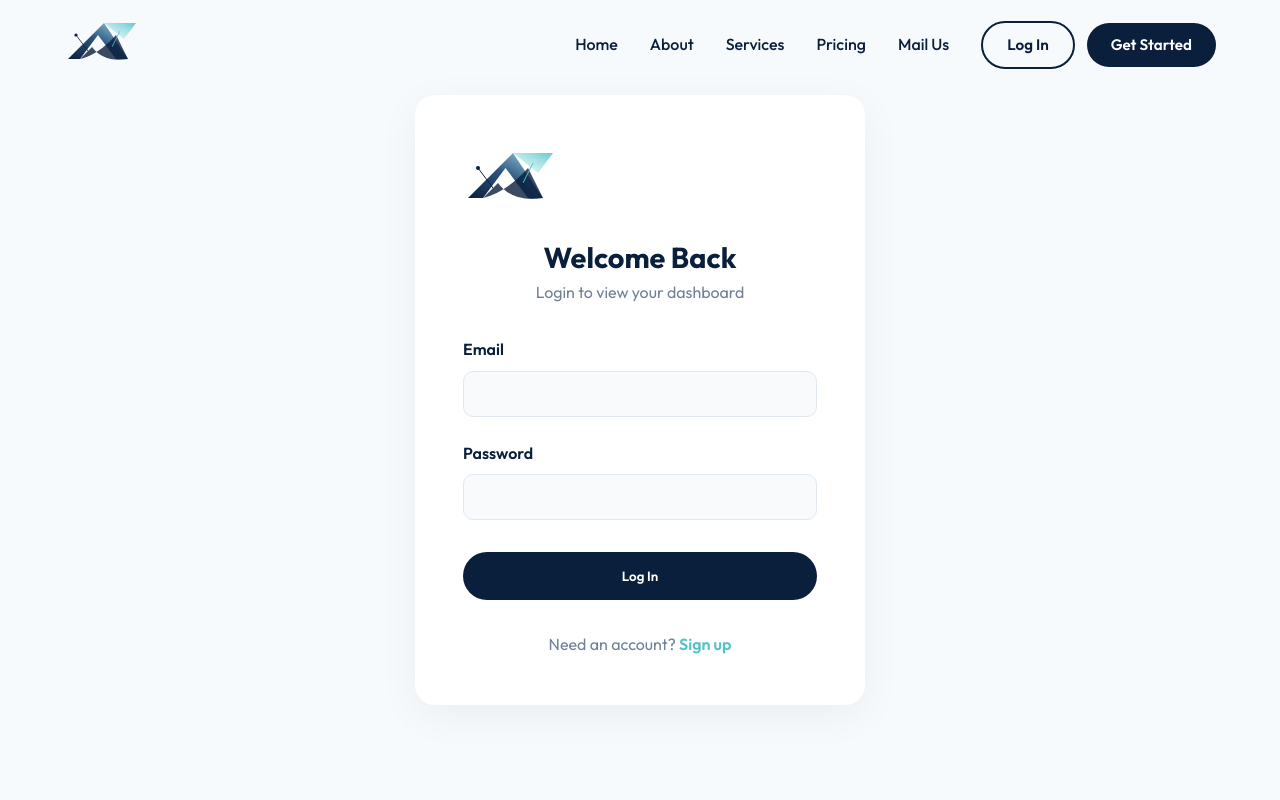
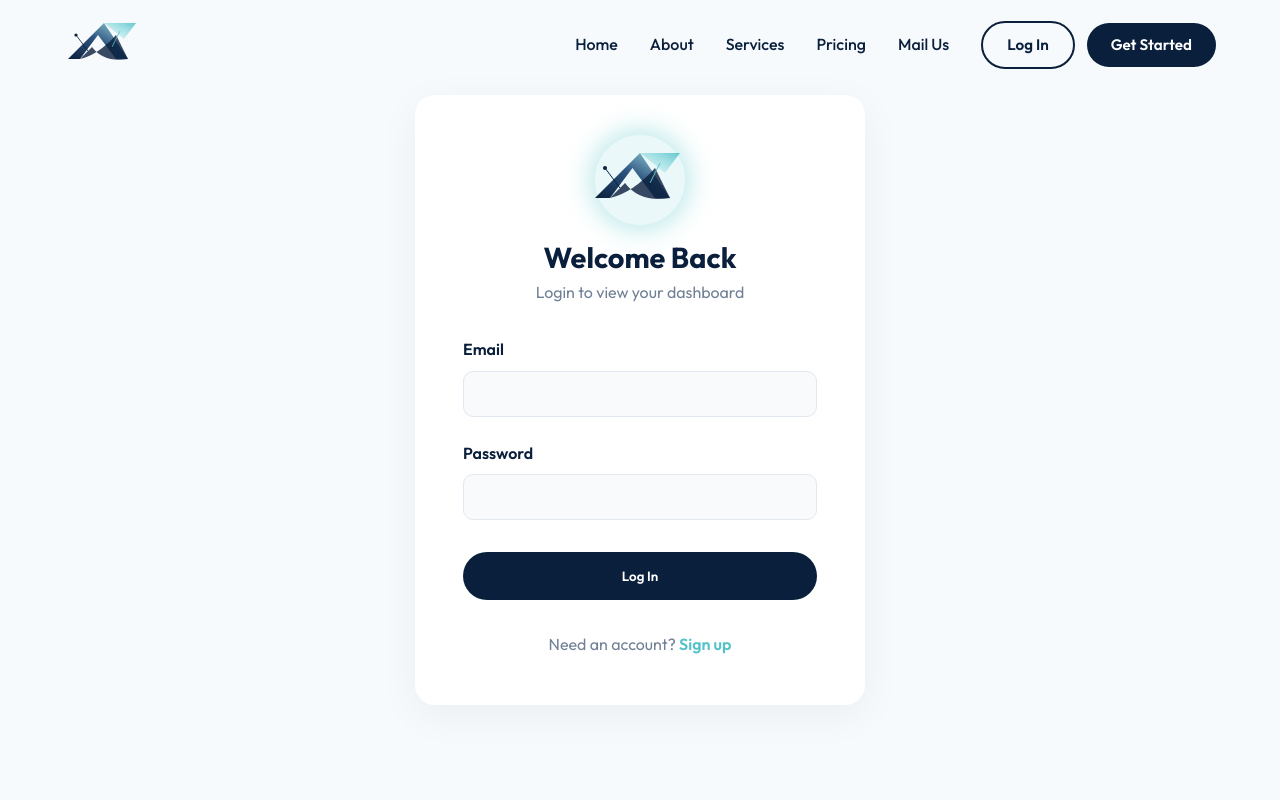
Before and after one commit to r-ravish/Agraay, a React (Vite) app: page /login in a window 1280 px wide. Shown: the top 800 px of the page. Built offline with nearby package versions, Linux system fonts and the light colour scheme; no server answers.

Commit message:
Center logo and add glow animation on auth pages

```diff
--- a/src/index.css
+++ b/src/index.css
@@ -106,3 +106,33 @@ ul {
 .animate-fade-in {
   animation: fadeIn 0.8s ease forwards;
 }
+
+/* Logo Glow Animation */
+@keyframes logoGlow {
+  0% {
+    box-shadow: 0 0 20px 5px rgba(82, 194, 201, 0.3);
+    background-color: rgba(163, 225, 229, 0.2);
+  }
+
+  50% {
+    box-shadow: 0 0 40px 15px rgba(82, 194, 201, 0.6);
+    background-color: rgba(163, 225, 229, 0.4);
+  }
+
+  100% {
+    box-shadow: 0 0 20px 5px rgba(82, 194, 201, 0.3);
+    background-color: rgba(163, 225, 229, 0.2);
+  }
+}
+
+.logo-glow-bg {
+  position: absolute;
+  top: 50%;
+  left: 50%;
+  transform: translate(-50%, -50%);
+  width: 90px;
+  height: 90px;
+  border-radius: 50%;
+  animation: logoGlow 3s infinite ease-in-out;
+  z-index: 0;
+}
--- a/src/pages/Login.jsx
+++ b/src/pages/Login.jsx
@@ -29,8 +29,11 @@ const Login = () => {
     return (
         <div className="page-container" style={{ display: 'flex', alignItems: 'center', justifyContent: 'center', minHeight: '100vh', background: 'var(--bg-light)' }}>
             <div style={{ background: 'white', padding: '3rem', borderRadius: '20px', boxShadow: '0 10px 40px rgba(0,0,0,0.05)', width: '100%', maxWidth: '450px' }}>
-                <div style={{ textAlign: 'center', marginBottom: '2rem' }}>
-                    <Link to="/"><Logo width={100} /></Link>
+                <div style={{ textAlign: 'center', marginBottom: '2rem', display: 'flex', flexDirection: 'column', alignItems: 'center' }}>
+                    <div style={{ position: 'relative', display: 'inline-flex', justifyContent: 'center', alignItems: 'center' }}>
+                        <div className="logo-glow-bg"></div>
+                        <Link to="/" style={{ position: 'relative', zIndex: 1, display: 'flex' }}><Logo width={100} /></Link>
+                    </div>
                     <h2 style={{ color: 'var(--primary-dark)', marginTop: '1rem', fontSize: '1.8rem' }}>Welcome Back</h2>
                     <p style={{ color: 'var(--text-muted)' }}>Login to view your dashboard</p>
                 </div>
--- a/src/pages/Signup.jsx
+++ b/src/pages/Signup.jsx
@@ -35,8 +35,11 @@ const Signup = () => {
     return (
         <div className="page-container" style={{ display: 'flex', alignItems: 'center', justifyContent: 'center', minHeight: '100vh', background: 'var(--bg-light)' }}>
             <div style={{ background: 'white', padding: '3rem', borderRadius: '20px', boxShadow: '0 10px 40px rgba(0,0,0,0.05)', width: '100%', maxWidth: '450px' }}>
-                <div style={{ textAlign: 'center', marginBottom: '2rem' }}>
-                    <Link to="/"><Logo width={100} /></Link>
+                <div style={{ textAlign: 'center', marginBottom: '2rem', display: 'flex', flexDirection: 'column', alignItems: 'center' }}>
+                    <div style={{ position: 'relative', display: 'inline-flex', justifyContent: 'center', alignItems: 'center' }}>
+                        <div className="logo-glow-bg"></div>
+                        <Link to="/" style={{ position: 'relative', zIndex: 1, display: 'flex' }}><Logo width={100} /></Link>
+                    </div>
                     <h2 style={{ color: 'var(--primary-dark)', marginTop: '1rem', fontSize: '1.8rem' }}>Get Started</h2>
                     <p style={{ color: 'var(--text-muted)' }}>Create an account to track expenses</p>
                 </div>
```
